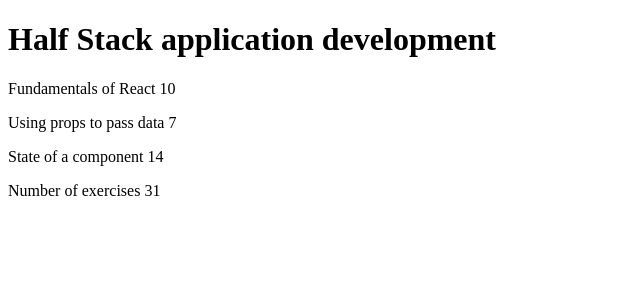
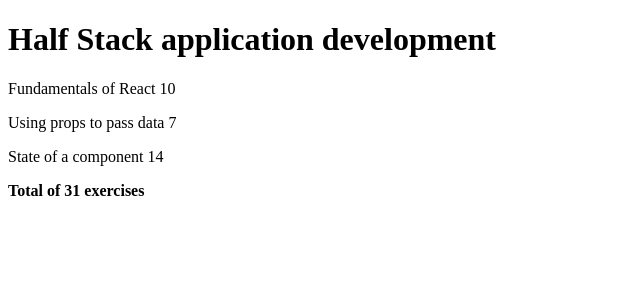
Before and after one commit to AustinWang0120/fso_courseinfo, a React (Create React App) app: page / in a window 1280 px wide. Shown: the top 300 px of the page, without its empty margins (0-640 px from the left). Built offline with nearby package versions, Linux system fonts and the light colour scheme.

Commit message:
Finish exercise 2.2 & 2.3

```diff
--- a/src/components/Total.js
+++ b/src/components/Total.js
@@ -1,7 +1,7 @@
 const Total = ({ parts }) => {
   const count = parts.reduce((accu, curr) => accu + curr.exercises, 0)
   return (
-    <p>Number of exercises {count} </p>
+    <b>Total of {count} exercises</b>
   )
 }
 
```
